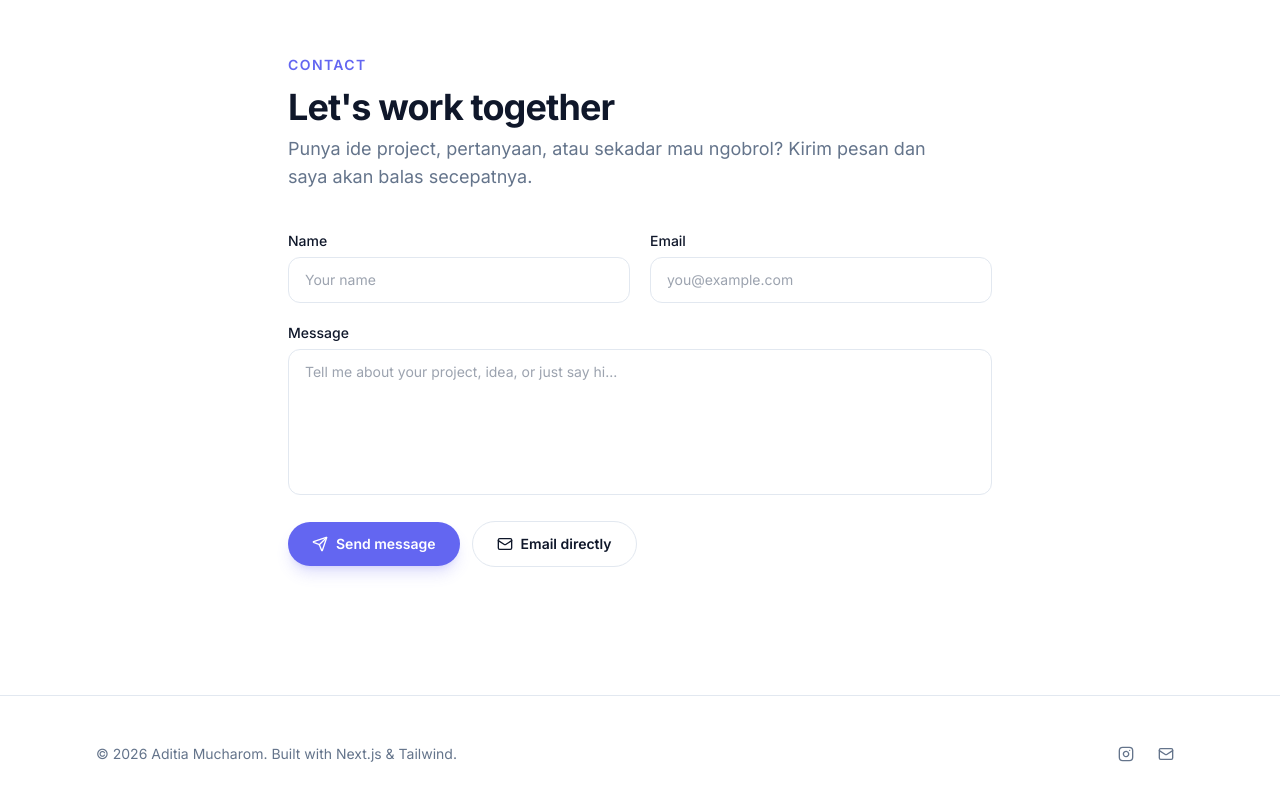
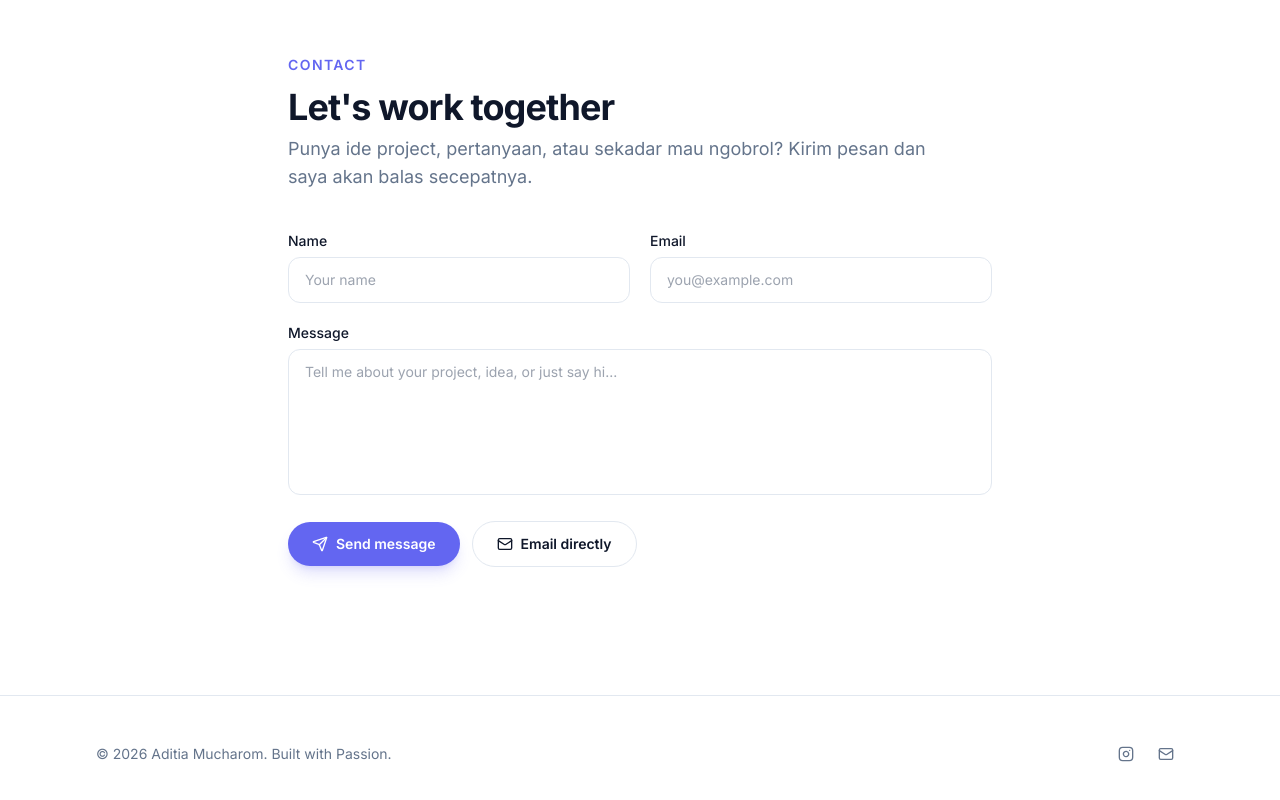
Before and after one commit to aditiamucharom/aditiamucharom.github.io, a Next.js app: page / in a window 1280 px wide. Shown: the part 2730-3530 px from the top of the page. Built offline with nearby package versions, Linux system fonts and the light colour scheme.

Commit message:
Update footer text to reflect passion

```diff
--- a/components/footer.tsx
+++ b/components/footer.tsx
@@ -14,7 +14,7 @@ export function Footer() {
     <footer className="border-t border-[rgb(var(--border))] py-10">
       <div className="container-page flex flex-col items-center justify-between gap-6 sm:flex-row">
         <p className="text-sm text-[rgb(var(--muted-foreground))]">
-          &copy; {year} {siteConfig.name}. Built with Next.js &amp; Tailwind.
+          &copy; {year} {siteConfig.name}. Built with Passion.
         </p>
 
         <div className="flex items-center gap-1">
```
